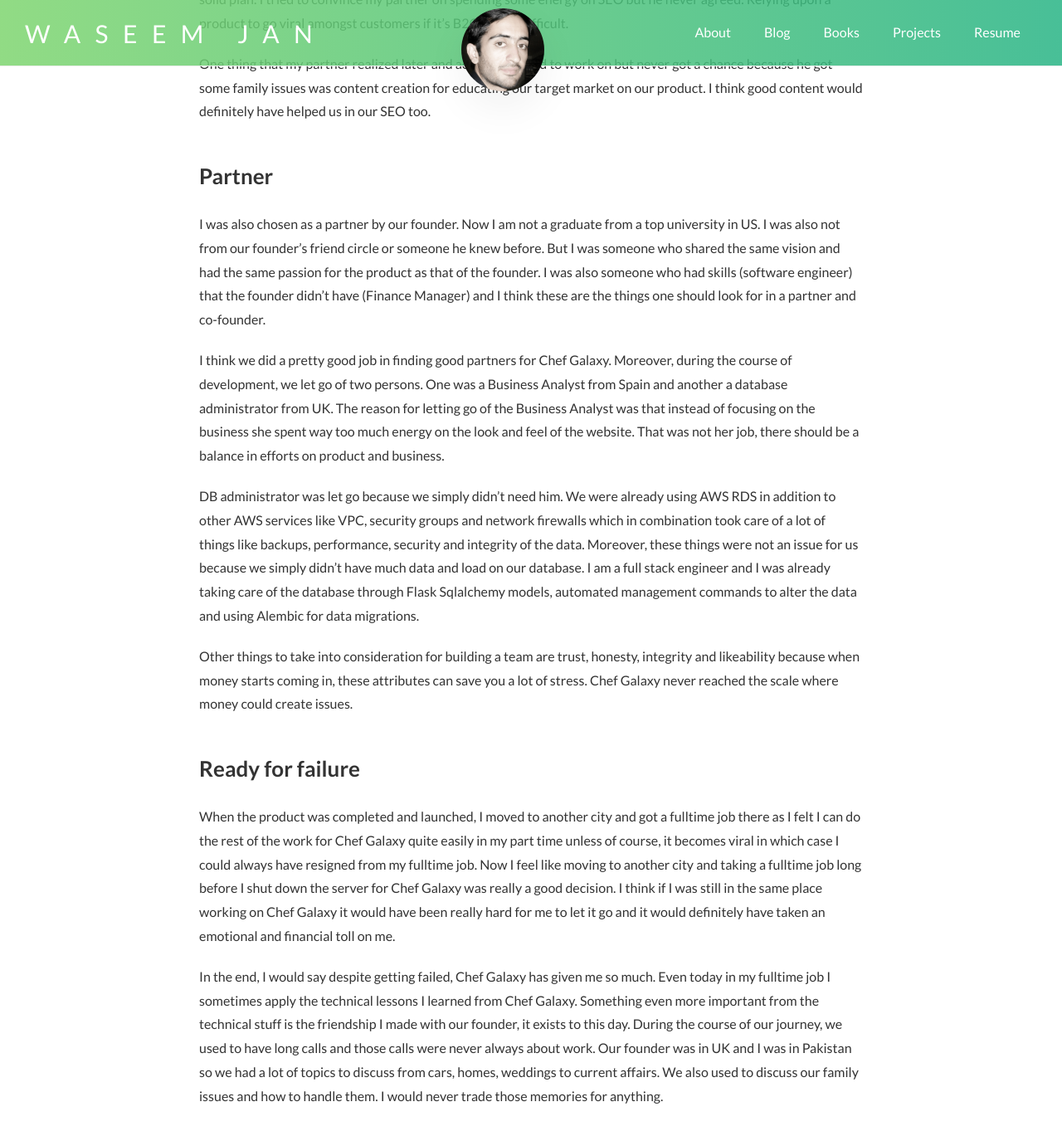
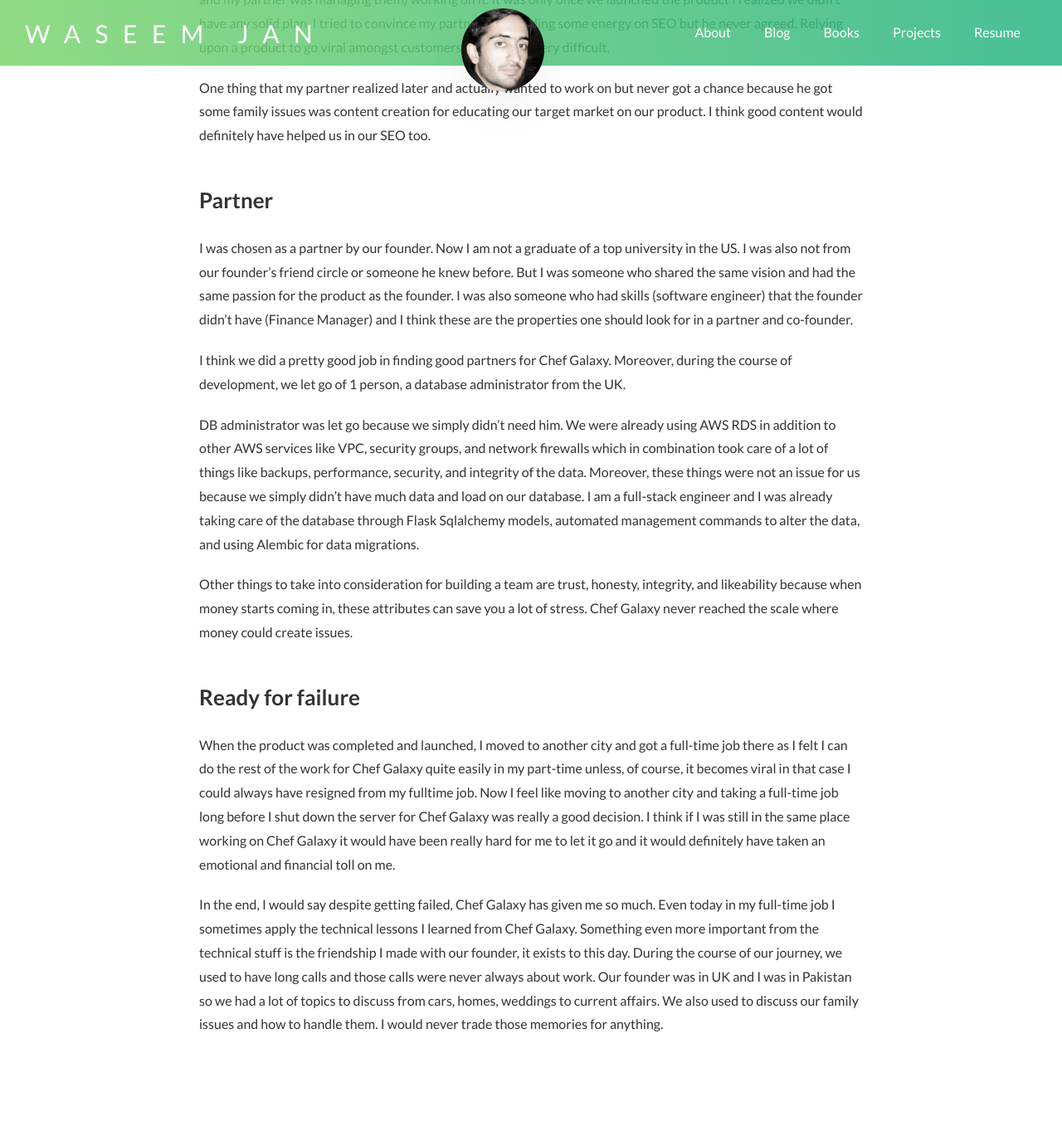
Before and after one commit to syedwaseemjan/syedwaseemjan.github.io, a Jekyll site: the page built from _posts/2018-09-15-what-i-learned-from-my-failed-startup.md, in a window 1280 px wide and 1400 px high, scrolled down 2962 px. Shown: the top 1369 px of the window at 83% size. Built offline with Jekyll 4.4.1, drawn with Linux system fonts in a browser that asks for light colours; nearby versions of some CDN libraries; comment, search, counter and statistics services are not loaded; some of the changed text lies outside the part shown.

Commit message:
Improve startup lessons post

```diff
--- a/_posts/2018-09-15-what-i-learned-from-my-failed-startup.md
+++ b/_posts/2018-09-15-what-i-learned-from-my-failed-startup.md
@@ -16,25 +16,25 @@ After spending 4 years on it, we finally shut down the server on 23rd August 201
 
 ## Validate
 
-The first and most important thing is to validate your idea. In our case, as Chef Galaxy was not originally my idea, I am not really sure if my partner had actually validated it. I joined it when MVP was already being developed and at that time I didn't know much about the idea validation, so I just kept my focus on development. Beware that MVP is not needed for idea validation, it can be done even with a simple landing page offering a service that is fully manual behind the scenes. Validating the idea gives you the idea about how big is a market for your product or whether the customer exists at all. Additionally, startups are not about how cool your product is, it is about whether the product is actually solving a problem customers are facing. We should not be building our product for ourselves, but for the customers who are ultimately going to pay for our product. Validating the idea saves a lot of time and money.
+The first and most important thing is to validate your idea. In our case, as Chef Galaxy was not originally my idea, I am not really sure if my partner had actually validated it. I joined it when MVP was already being developed and at that time I didn't know much about idea validation, so I just kept my focus on development. Beware that MVP is not needed for idea validation, it can be done even with a simple landing page offering a service that is fully manual behind the scenes. Validating the idea gives you the idea about how big is a market for your product or whether the customer exists at all. Additionally, startups are not about how cool your product is, it is about whether the product is actually solving a problem customers are facing. We should not be building our product for ourselves, but for the customers who are ultimately going to pay for our product. Validating the idea saves a lot of time and money.
 
 
 ## Speed
 
-This is one of the most important reasons for Chef Galaxy's failure. I started building Chef Galaxy's MVP in early 2014 and finally launched it on production in late 2016, almost 3 years of development. An MVP should never ever take this long. It was started keeping in mind MVP but during the course of its development, we slipped from our trajectory and kept adding features, convincing ourselves that a fully completed product is much better than a not so shiny broken product. The thing is, even after launching in 2016 we felt like it was not ready. So we should always jump in before we are ready, fail early, learn from it and iterate over it. Small failures are easily affordable compared to one huge failure where the energy to take more risks is already drained.
+This is one of the most important reasons for Chef Galaxy's failure. I started building Chef Galaxy's MVP in early 2014 and finally launched it on production in late 2016, after almost 3 years of development. An MVP should never ever take this long. It was started keeping in mind MVP but during the course of its development, we slipped from our trajectory and kept adding features, convincing ourselves that a fully completed product is much better than a not so shiny broken product. The thing is, even after launching in 2016 we felt like it was not ready. So we should always jump in before we are ready, fail early, learn from it and iterate over it. Small failures are easily affordable compared to one huge failure where the energy to take more risks is already drained.
 
 ### Where exactly did we waste so much time?
 
-1. Adding more and more features like admin panels, dispute resolutions and real time notifications. None of this was necessary for our core functionality.
+1. Adding more and more features like admin panels, dispute resolutions, and real-time notifications. None of this was necessary for our core functionality.
 2. Spent way too much money and time on the look and feel of the product. All icons and graphics were recreated several times and the layout of the pages was redesigned multiple times.
-3. We also wanted to be a Facebook and Quora for Chefs so a whole new social network around culinary services was developed which should have been a product of its own. Moreover, that is not an innovation and chances for success are tiny for clones. I felt like we were doing too many things and actually tried to resist but maybe I didn't resist enough. I think my resistance was dismissed because I was an engineer and not a business person.
+3. We also wanted to be a Facebook and Quora for Chefs so a whole new social network around culinary services was developed which should have been a product of its own. Moreover, that is not an innovation, and the chances for success are tiny for clones. I felt like we were doing too many things and actually tried to resist but maybe I didn't resist enough. I think my resistance was dismissed because I was an engineer and not a business person.
 
 
 ## Money
 
 Save as much money as possible and spend money only on development. This is something I feel we followed as we didn't have any office, bills, or expensive subscriptions but I feel there was a lot of room for improvement. Like
-1. If we didn't waste time on the look and feel of the website we would have saved a lot of money we were paying to our graphics designer from Ukraine and Layout designer from China. Additionally, we also had a CSS guy from Pakistan so every time there was a redesign of a page, we paid our CSS guy too for a rework. All of that was a waste.
-2. I feel the amount of money we spent on servers was also too much. We had two environments, Test and Production. Test was a simple EC2 instance using an RDS instance with everything installed on the EC2 like Elasticsearch, Celery and Redis but Production was designed to be highly scalable and reliable from day one where Auto Scaling Group and Load Balancer was configured along with services like VPC, S3, Elasticache and OpenSearch. All of this was charging us around $180 a month and I think it was unnecessary. We could have done all of that on a single EC2 instance and then used another tiny one just for testing.
+1. If we didn't waste time on the look and feel of the website we would have saved a lot of money we were paying our graphics designer from Ukraine and Layout designer from China. Additionally, we also had a CSS guy from Pakistan so every time there was a redesign of a page, we paid our CSS guy too for a rework. All of that was a waste.
+2. I feel the amount of money we spent on servers was also too much. We had two environments, Test and Production. The Test was a simple EC2 instance using an RDS instance with everything installed on the EC2 like Elasticsearch, Celery, and Redis but Production was designed to be highly scalable and reliable from day one where Auto Scaling Group and Load Balancer were configured along with services like VPC, S3, Elasticache, and OpenSearch. All of this was charging us around $180 a month and I think it was unnecessary. We could have done all of that on a single EC2 instance and then used another tiny one just for testing.
 3. One more thing that was not needed was registering the company. One can always do it later when the product is profitable. Similarly, if you are too tight on a budget then even creating a private Github repo is a waste, one can always use other alternatives like Bitbucket or Gitlab.
 
 In the end, it's always easier to save money than it is to make money.
@@ -43,8 +43,8 @@ In the end, it's always easier to save money than it is to make money.
 
 ## Sell
 
-After losing on speed during MVP development, the second most important reason for Chef Galaxy's failure was not being able to sell the product.
-We always thought we just have to build and launch it and customers would start signing up. That's not how it works, it didn't matter how cool our product was, only building something is not enough. In fact building a product for engineers like me is most of the time the easiest part, selling it is the difficult part. During the development, we always had discussions on sales, marketing and partnerships and I always thought there were some guys (Founder's wife and wife's friend whom I never met as we all were working remotely and my partner was managing them) working on it. It was only once we launched the product I realized we didn't have any solid plan. I tried to convince my partner on spending some energy on SEO but he never agreed. Relying upon a product to go viral amongst customers if it’s B2C is very difficult.
+After losing speed during MVP development, the second most important reason for Chef Galaxy's failure was not being able to sell the product.
+We always thought we just have to build and launch it and customers would start signing up. That's not how it works, it didn't matter how cool our product was, only building something is not enough. In fact building a product for engineers like me is most of the time the easiest part, selling it is the difficult part. During the development, we always had discussions on sales, marketing, and partnerships and I always thought there were some guys (Founder's wife and wife's friend whom I never met as we all were working remotely and my partner was managing them) working on it. It was only once we launched the product I realized we didn't have any solid plan. I tried to convince my partner on spending some energy on SEO but he never agreed. Relying upon a product to go viral amongst customers if it’s B2C is very difficult.
 
 One thing that my partner realized later and actually wanted to work on but never got a chance because he got some family issues was content creation for educating our target market on our product. I think good content would definitely have helped us in our SEO too.
 
@@ -52,20 +52,20 @@ One thing that my partner realized later and actually wanted to work on but neve
 
 ## Partner
 
-I was also chosen as a partner by our founder. Now I am not a graduate from a top university in US. I was also not from our founder's friend circle or someone he knew before. But I was someone who shared the same vision and had the same passion for the product as that of the founder. I was also someone who had skills (software engineer) that the founder didn't have (Finance Manager) and I think these are the things one should look for in a partner and co-founder.
+I was chosen as a partner by our founder. Now I am not a graduate of a top university in the US. I was also not from our founder's friend circle or someone he knew before. But I was someone who shared the same vision and had the same passion for the product as the founder. I was also someone who had skills (software engineer) that the founder didn't have (Finance Manager) and I think these are the properties one should look for in a partner and co-founder.
 
-I think we did a pretty good job in finding good partners for Chef Galaxy. Moreover, during the course of development, we let go of two persons. One was a Business Analyst from Spain and another a database administrator from UK. The reason for letting go of the Business Analyst was that instead of focusing on the business she spent way too much energy on the look and feel of the website. That was not her job, there should be a balance in efforts on product and business.
+I think we did a pretty good job in finding good partners for Chef Galaxy. Moreover, during the course of development, we let go of 1 person, a database administrator from the UK.
 
-DB administrator was let go because we simply didn't need him. We were already using AWS RDS in addition to other AWS services like VPC, security groups and network firewalls which in combination took care of a lot of things like backups, performance, security and integrity of the data. Moreover, these things were not an issue for us because we simply didn't have much data and load on our database. I am a full stack engineer and I was already taking care of the database through Flask Sqlalchemy models, automated management commands to alter the data and using Alembic for data migrations.
+DB administrator was let go because we simply didn't need him. We were already using AWS RDS in addition to other AWS services like VPC, security groups, and network firewalls which in combination took care of a lot of things like backups, performance, security, and integrity of the data. Moreover, these things were not an issue for us because we simply didn't have much data and load on our database. I am a full-stack engineer and I was already taking care of the database through Flask Sqlalchemy models, automated management commands to alter the data, and using Alembic for data migrations.
 
-Other things to take into consideration for building a team are trust, honesty, integrity and likeability because when money starts coming in, these attributes can save you a lot of stress. Chef Galaxy never reached the scale where money could create issues.
+Other things to take into consideration for building a team are trust, honesty, integrity, and likeability because when money starts coming in, these attributes can save you a lot of stress. Chef Galaxy never reached the scale where money could create issues.
 
 
 
 ## Ready for failure
 
-When the product was completed and launched, I moved to another city and got a fulltime job there as I felt I can do the rest of the work for Chef Galaxy quite easily in my part time unless of course, it becomes viral in which case I could always have resigned from my fulltime job. Now I feel like moving to another city and taking a fulltime job long before I shut down the server for Chef Galaxy was really a good decision. I think if I was still in the same place working on Chef Galaxy it would have been really hard for me to let it go and it would definitely have taken an emotional and financial toll on me.
+When the product was completed and launched, I moved to another city and got a full-time job there as I felt I can do the rest of the work for Chef Galaxy quite easily in my part-time unless, of course, it becomes viral in that case I could always have resigned from my fulltime job. Now I feel like moving to another city and taking a full-time job long before I shut down the server for Chef Galaxy was really a good decision. I think if I was still in the same place working on Chef Galaxy it would have been really hard for me to let it go and it would definitely have taken an emotional and financial toll on me.
 
 
 
-In the end, I would say despite getting failed, Chef Galaxy has given me so much. Even today in my fulltime job I sometimes apply the technical lessons I learned from Chef Galaxy. Something even more important from the technical stuff is the friendship I made with our founder, it exists to this day. During the course of our journey, we used to have long calls and those calls were never always about work. Our founder was in UK and I was in Pakistan so we had a lot of topics to discuss from cars, homes, weddings to current affairs. We also used to discuss our family issues and how to handle them. I would never trade those memories for anything.
+In the end, I would say despite getting failed, Chef Galaxy has given me so much. Even today in my full-time job I sometimes apply the technical lessons I learned from Chef Galaxy. Something even more important from the technical stuff is the friendship I made with our founder, it exists to this day. During the course of our journey, we used to have long calls and those calls were never always about work. Our founder was in UK and I was in Pakistan so we had a lot of topics to discuss from cars, homes, weddings to current affairs. We also used to discuss our family issues and how to handle them. I would never trade those memories for anything.
```
